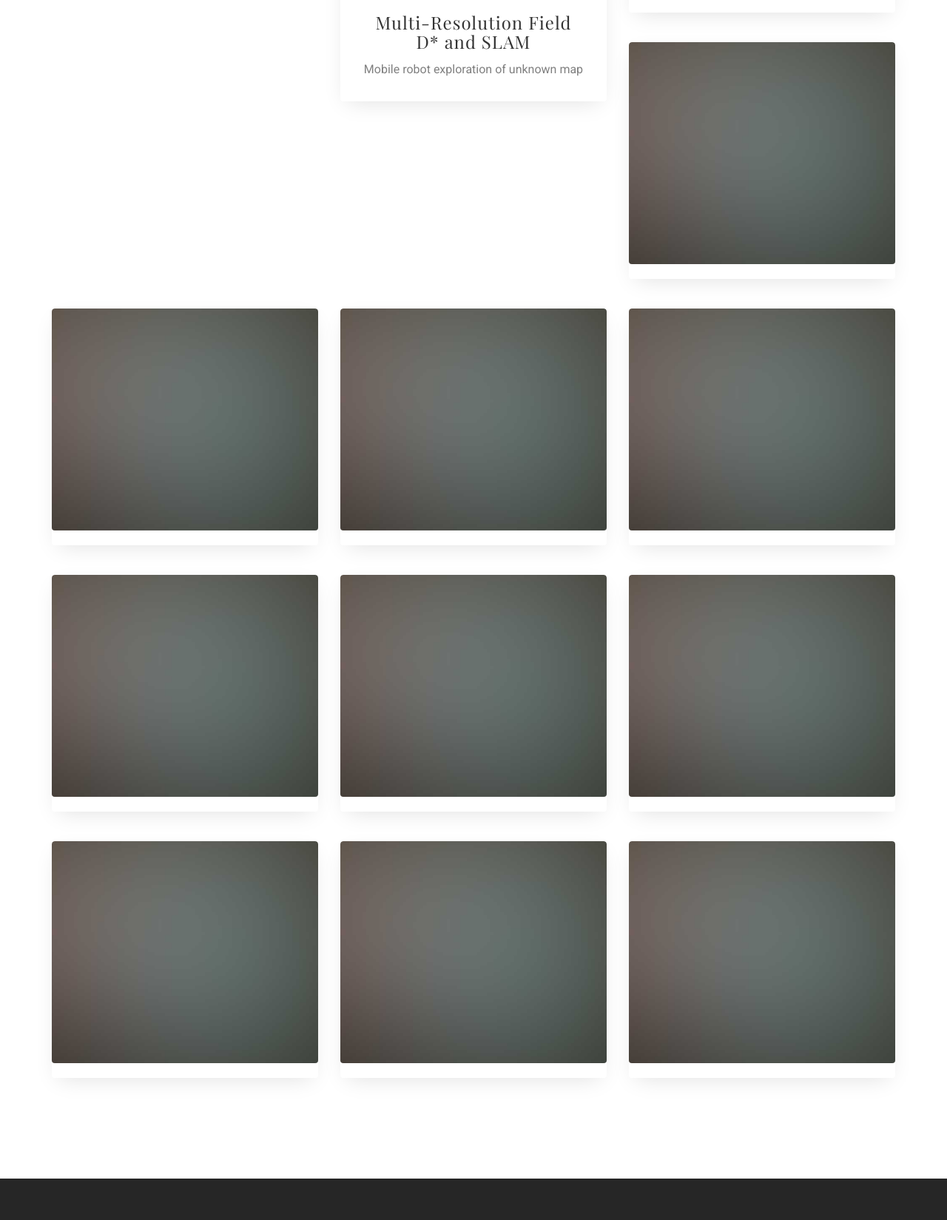
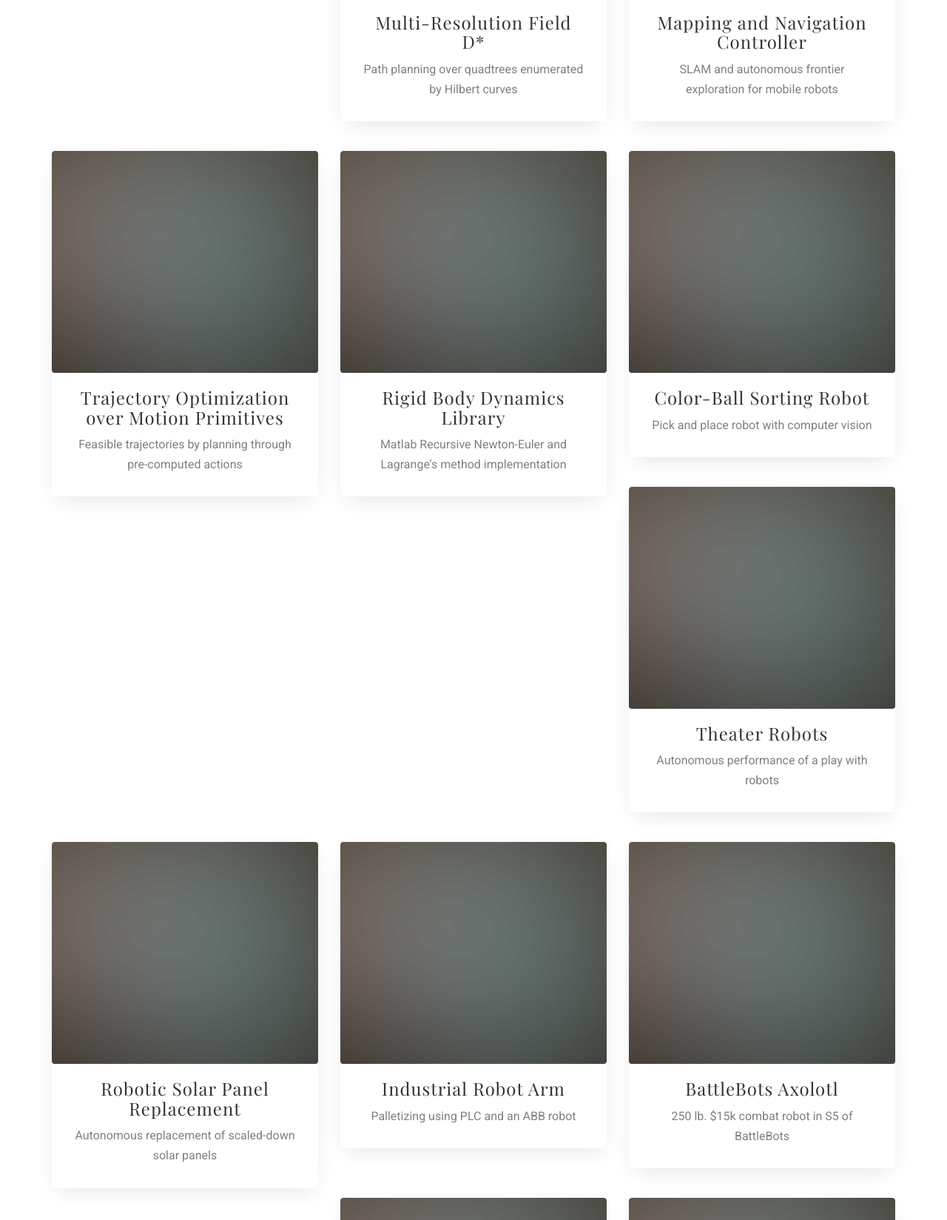
Before and after one commit to echandler5956f/echandler5956f.github.io, a plain HTML site: page portfolio.html in a window 1280 px wide. Shown: the part 1097-2746 px from the top of the page at 74% size. Drawn offline with nearby package versions, Linux system fonts and the light colour scheme; files whose address does not match are found by name.

Commit message:
Added headers to projects

```diff
--- a/portfolio.html
+++ b/portfolio.html
@@ -142,8 +142,8 @@
 								style="background-image: url(images/image_1.jpg);">
 							</a>
 							<div class="desc">
-								<h3><a href="fielddstar.html">Multi-Resolution Field D* and SLAM</a></h3>
-								<span>Mobile robot exploration of unknown map</span>
+								<h3><a href="fielddstar.html">Multi-Resolution Field D*</a></h3>
+								<span>Path planning over quadtrees enumerated by Hilbert curves</span>
 							</div>
 						</div>
 					</div>
@@ -153,8 +153,8 @@
 								style="background-image: url(images/image_1.jpg);">
 							</a>
 							<div class="desc">
-								<h3><a href="mnlc.html"></a></h3>
-								<span></span>
+								<h3><a href="mnlc.html">Mapping and Navigation Controller</a></h3>
+								<span>SLAM and autonomous frontier exploration for mobile robots</span>
 							</div>
 						</div>
 					</div>
@@ -164,8 +164,52 @@
 								style="background-image: url(images/image_1.jpg);">
 							</a>
 							<div class="desc">
-								<h3><a href="actionsets.html"></a></h3>
-								<span></span>
+								<h3><a href="actionsets.html">Trajectory Optimization over Motion Primitives</a></h3>
+								<span>Feasible trajectories by planning through pre-computed actions</span>
+							</div>
+						</div>
+					</div>
+					<div class="col-md-4 text-center">
+						<div class="work-inner">
+							<a href="rigidbody.html" class="work-grid"
+								style="background-image: url(images/image_1.jpg);">
+							</a>
+							<div class="desc">
+								<h3><a href="rigidbody.html">Rigid Body Dynamics Library</a></h3>
+								<span>Matlab Recursive Newton-Euler and Lagrange's method implementation</span>
+							</div>
+						</div>
+					</div>
+					<div class="col-md-4 text-center">
+						<div class="work-inner">
+							<a href="rbe3001.html" class="work-grid"
+								style="background-image: url(images/image_1.jpg);">
+							</a>
+							<div class="desc">
+								<h3><a href="rbe3001.html">Color-Ball Sorting Robot</a></h3>
+								<span>Pick and place robot with computer vision</span>
+							</div>
+						</div>
+					</div>
+					<div class="col-md-4 text-center">
+						<div class="work-inner">
+							<a href="rbe2002.html" class="work-grid"
+								style="background-image: url(images/image_1.jpg);">
+							</a>
+							<div class="desc">
+								<h3><a href="rbe2002.html">Theater Robots</a></h3>
+								<span>Autonomous performance of a play with robots</span>
+							</div>
+						</div>
+					</div>
+					<div class="col-md-4 text-center">
+						<div class="work-inner">
+							<a href="rbe2001.html" class="work-grid"
+								style="background-image: url(images/image_1.jpg);">
+							</a>
+							<div class="desc">
+								<h3><a href="rbe2001.html">Robotic Solar Panel Replacement</a></h3>
+								<span>Autonomous replacement of scaled-down solar panels</span>
 							</div>
 						</div>
 					</div>
@@ -175,52 +219,8 @@
 								style="background-image: url(images/image_1.jpg);">
 							</a>
 							<div class="desc">
-								<h3><a href="abb.html"></a></h3>
-								<span></span>
-							</div>
-						</div>
-					</div>
-					<div class="col-md-4 text-center">
-						<div class="work-inner">
-							<a href="rbe3001.html" class="work-grid"
-								style="background-image: url(images/image_1.jpg);">
-							</a>
-							<div class="desc">
-								<h3><a href="rbe3001.html"></a></h3>
-								<span></span>
-							</div>
-						</div>
-					</div>
-					<div class="col-md-4 text-center">
-						<div class="work-inner">
-							<a href="rigidbody.html" class="work-grid"
-								style="background-image: url(images/image_1.jpg);">
-							</a>
-							<div class="desc">
-								<h3><a href="rigidbody.html"></a></h3>
-								<span></span>
-							</div>
-						</div>
-					</div>
-					<div class="col-md-4 text-center">
-						<div class="work-inner">
-							<a href="rbe2002.html" class="work-grid"
-								style="background-image: url(images/image_1.jpg);">
-							</a>
-							<div class="desc">
-								<h3><a href="rbe2002.html"></a></h3>
-								<span></span>
-							</div>
-						</div>
-					</div>
-					<div class="col-md-4 text-center">
-						<div class="work-inner">
-							<a href="rbe2001.html" class="work-grid"
-								style="background-image: url(images/image_1.jpg);">
-							</a>
-							<div class="desc">
-								<h3><a href="rbe2001.html"></a></h3>
-								<span></span>
+								<h3><a href="abb.html">Industrial Robot Arm</a></h3>
+								<span>Palletizing using PLC and an ABB robot</span>
 							</div>
 						</div>
 					</div>
@@ -230,8 +230,8 @@
 								style="background-image: url(images/image_1.jpg);">
 							</a>
 							<div class="desc">
-								<h3><a href="axolotl.html"></a></h3>
-								<span></span>
+								<h3><a href="axolotl.html">BattleBots Axolotl</a></h3>
+								<span>250 lb. $15k combat robot in S5 of BattleBots</span>
 							</div>
 						</div>
 					</div>
@@ -241,8 +241,8 @@
 								style="background-image: url(images/image_1.jpg);">
 							</a>
 							<div class="desc">
-								<h3><a href="tempest.html"></a></h3>
-								<span></span>
+								<h3><a href="tempest.html">BattleBots Tempest</a></h3>
+								<span>250 lb. waitlisted S6 BattleBot</span>
 							</div>
 						</div>
 					</div>
@@ -252,8 +252,8 @@
 								style="background-image: url(images/image_1.jpg);">
 							</a>
 							<div class="desc">
-								<h3><a href="squall.html"></a></h3>
-								<span></span>
+								<h3><a href="squall.html">Squall: Norwalk Havoc</a></h3>
+								<span>3 lb. combat robot</span>
 							</div>
 						</div>
 					</div>
@@ -263,8 +263,8 @@
 								style="background-image: url(images/image_1.jpg);">
 							</a>
 							<div class="desc">
-								<h3><a href="vex.html"></a></h3>
-								<span></span>
+								<h3><a href="vex.html">Vex Robotics Competition</a></h3>
+								<span>Ranked 7th in the world</span>
 							</div>
 						</div>
 					</div>
```
